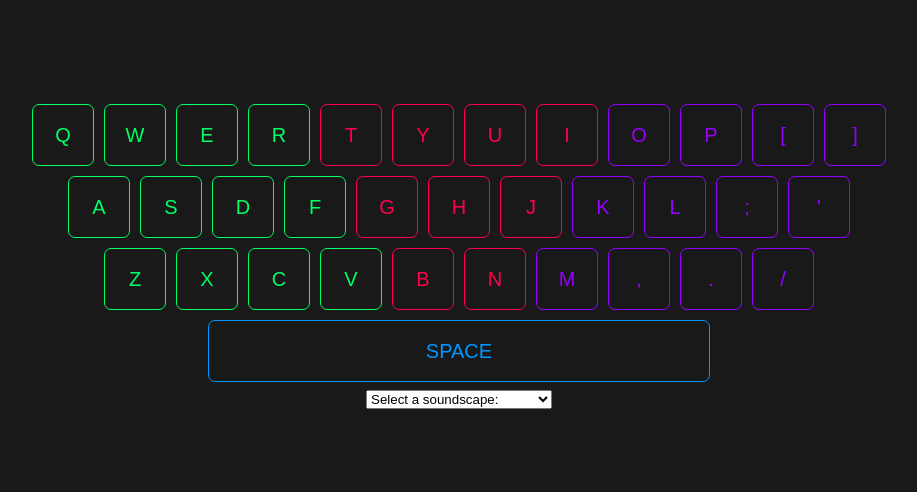
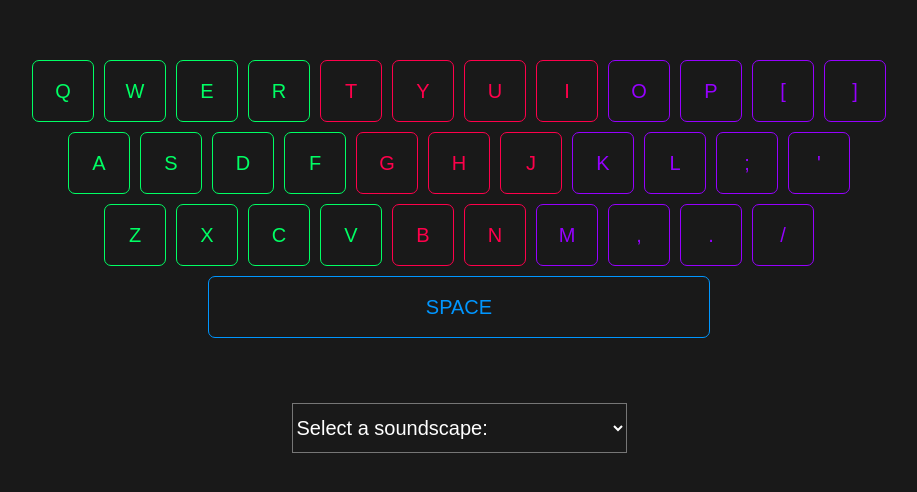
Before and after one commit to christinegaribian/synthwave, a website built with webpack: page index.html in a window 1280 px wide. Shown: the part 146-638 px from the top of the page, without its empty margins (181-1098 px from the left). Built offline with nearby package versions, Linux system fonts and the light colour scheme.

Commit message:
Style select

```diff
--- a/css/master.css
+++ b/css/master.css
@@ -58,10 +58,9 @@ ul {
   height: 60px;
   border-radius: 7px;
   margin: 5px;
-  line-height: 7.5vmin;
-  /*color: white;*/
-  /*border-color: rgb(255, 0, 75);
-  color: rgb(255, 0, 75);*/
+  display: flex;
+  justify-content: center;
+  align-items: center;
 
   -webkit-transition: .5s;
   -moz-transition: .5s;
@@ -74,6 +73,15 @@ ul {
   width: 500px;
 }
 
+/* Drop Down Menu */
+#sounds{
+  background-color: rgb(25, 25, 25);
+  height: 50px;
+  color: white;
+  width: 335px;
+  margin-top: 60px;
+  font-size: 1rem;
+}
 
 /* Keyboard Animation */
 
```
